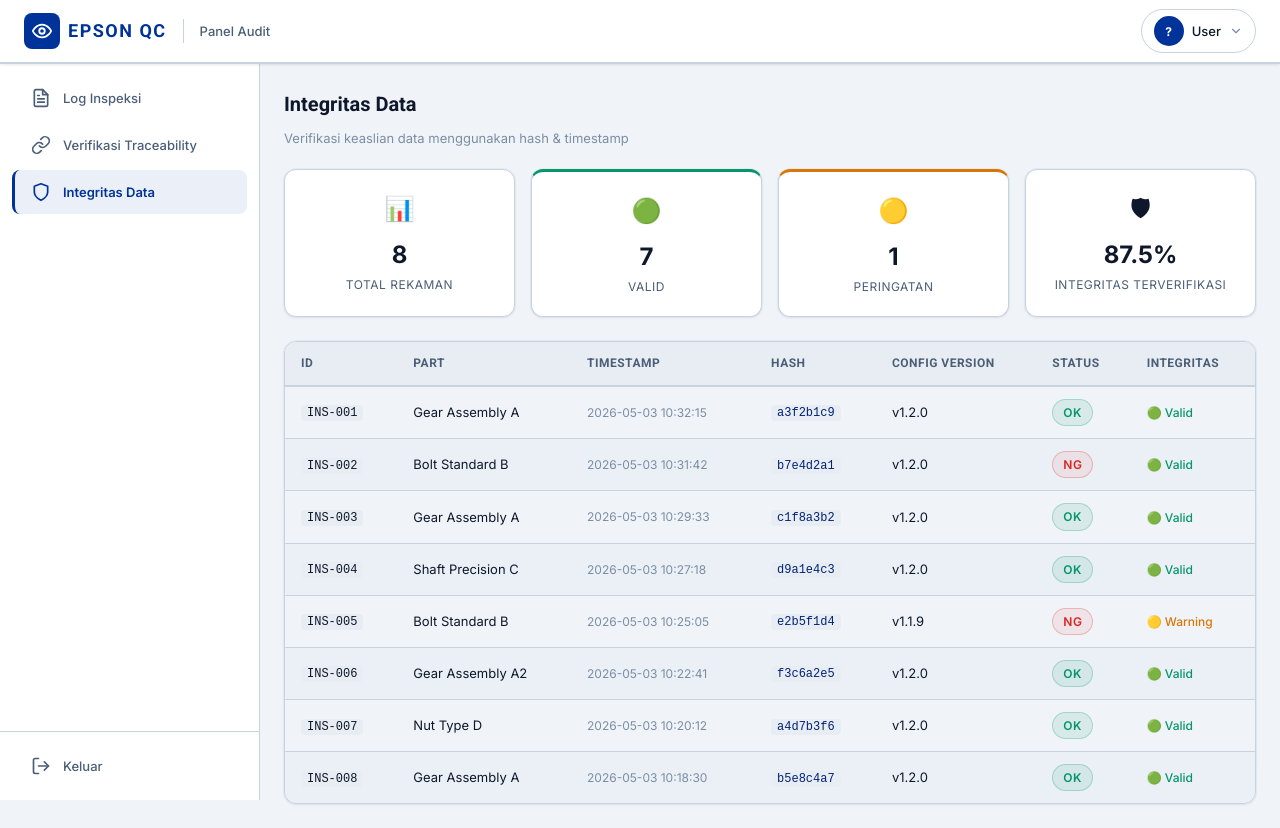
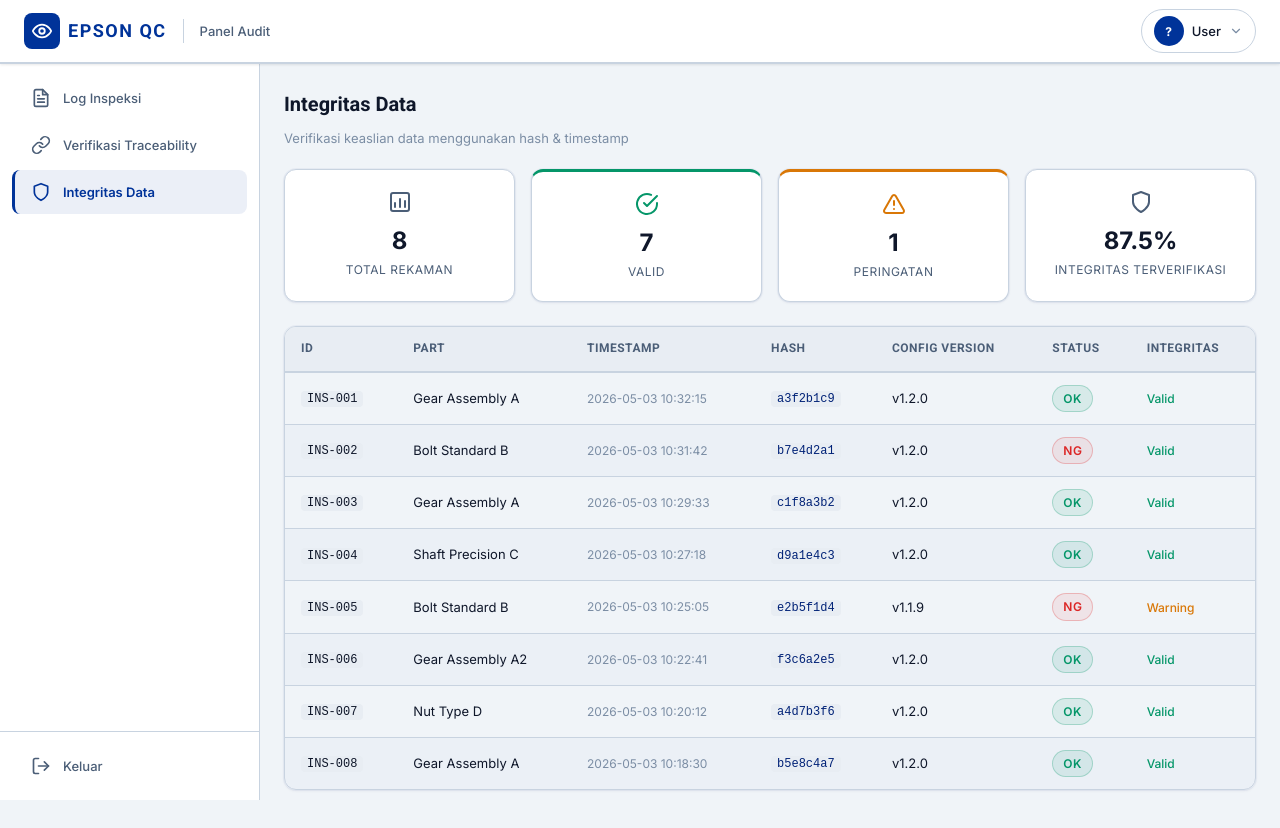
Before and after one commit to Epsight-Metrics/epsight-metric-frontend, a SvelteKit app: page /auditor/integrity in a window 1280 px wide. Built offline with nearby package versions, Linux system fonts and the light colour scheme.

Commit message:
improve ui

```diff
--- a/src/routes/auditor/integrity/+page.svelte
+++ b/src/routes/auditor/integrity/+page.svelte
@@ -19,22 +19,22 @@
   <!-- Summary Cards -->
   <div class="summary-grid">
     <div class="card summary-card">
-      <span class="summary-icon">📊</span>
+      <span class="summary-icon"><svg xmlns="http://www.w3.org/2000/svg" width="24" height="24" viewBox="0 0 24 24" fill="none" stroke="currentColor" stroke-width="2" stroke-linecap="round" stroke-linejoin="round"><rect width="18" height="18" x="3" y="3" rx="2"/><path d="M7 17v-4"/><path d="M12 17V9"/><path d="M17 17v-6"/></svg></span>
       <span class="summary-val">{totalRecords}</span>
       <span class="summary-label">{$t('auditor.total_records')}</span>
     </div>
     <div class="card summary-card ok-card">
-      <span class="summary-icon">🟢</span>
+      <span class="summary-icon"><svg xmlns="http://www.w3.org/2000/svg" width="24" height="24" viewBox="0 0 24 24" fill="none" stroke="currentColor" stroke-width="2" stroke-linecap="round" stroke-linejoin="round" class="icon-ok"><path d="M22 11.08V12a10 10 0 1 1-5.93-9.14"/><polyline points="22 4 12 14.01 9 11.01"/></svg></span>
       <span class="summary-val">{validCount}</span>
       <span class="summary-label">{$t('auditor.valid')}</span>
     </div>
     <div class="card summary-card warn-card">
-      <span class="summary-icon">🟡</span>
+      <span class="summary-icon"><svg xmlns="http://www.w3.org/2000/svg" width="24" height="24" viewBox="0 0 24 24" fill="none" stroke="currentColor" stroke-width="2" stroke-linecap="round" stroke-linejoin="round" class="icon-warn"><path d="m21.73 18-8-14a2 2 0 0 0-3.48 0l-8 14A2 2 0 0 0 4 21h16a2 2 0 0 0 1.73-3Z"/><path d="M12 9v4"/><path d="M12 17h.01"/></svg></span>
       <span class="summary-val">{warningCount}</span>
       <span class="summary-label">{$t('auditor.warning')}</span>
     </div>
     <div class="card summary-card">
-      <span class="summary-icon">🛡</span>
+      <span class="summary-icon"><svg xmlns="http://www.w3.org/2000/svg" width="24" height="24" viewBox="0 0 24 24" fill="none" stroke="currentColor" stroke-width="2" stroke-linecap="round" stroke-linejoin="round"><path d="M12 22s8-4 8-10V5l-8-3-8 3v7c0 6 8 10 8 10z"/></svg></span>
       <span class="summary-val">{integrityRate}%</span>
       <span class="summary-label">{$t('auditor.integrity_rate')}</span>
     </div>
@@ -65,7 +65,7 @@
             <td><span class="badge" class:badge-ok={record.status === 'OK'} class:badge-ng={record.status === 'NG'}>{record.status}</span></td>
             <td>
               <span class="integrity-badge" class:valid={record.integrity === 'valid'} class:warn={record.integrity === 'warning'}>
-                {record.integrity === 'valid' ? '🟢 Valid' : '🟡 Warning'}
+                {record.integrity === 'valid' ? 'Valid' : 'Warning'}
               </span>
             </td>
           </tr>
@@ -86,7 +86,9 @@
   .summary-card:hover { transform: translateY(-2px); box-shadow: var(--shadow-md); }
   .ok-card { border-top: 3px solid var(--clr-ok); }
   .warn-card { border-top: 3px solid var(--clr-warning); }
-  .summary-icon { font-size: 1.5rem; margin-bottom: var(--sp-2); }
+  .summary-icon { display: flex; color: var(--clr-text-muted); margin-bottom: var(--sp-2); }
+  .icon-ok { color: var(--clr-ok); }
+  .icon-warn { color: var(--clr-warning); }
   .summary-val { font-size: var(--fs-2xl); font-weight: var(--fw-bold); }
   .summary-label { font-size: var(--fs-xs); color: var(--clr-text-muted); text-transform: uppercase; letter-spacing: 0.5px; }
   .dim { color: var(--clr-text-dim); font-size: var(--fs-xs); }
--- a/src/routes/manager/alerts/+page.svelte
+++ b/src/routes/manager/alerts/+page.svelte
@@ -49,7 +49,7 @@
     {#each alerts as alert}
       <div class="alert-card animate-fade-in">
         <div class="alert-header">
-          <span class="alert-icon">⚠️</span>
+          <span class="alert-icon"><svg xmlns="http://www.w3.org/2000/svg" width="20" height="20" viewBox="0 0 24 24" fill="none" stroke="currentColor" stroke-width="2" stroke-linecap="round" stroke-linejoin="round"><path d="m21.73 18-8-14a2 2 0 0 0-3.48 0l-8 14A2 2 0 0 0 4 21h16a2 2 0 0 0 1.73-3Z"/><path d="M12 9v4"/><path d="M12 17h.01"/></svg></span>
           <span class="alert-time">{alert.timestamp}</span>
         </div>
         <div class="alert-body">
@@ -84,7 +84,7 @@
   .alerts-grid { display: grid; grid-template-columns: repeat(auto-fill, minmax(320px, 1fr)); gap: var(--sp-4); }
   .alert-card { background: var(--clr-surface); border: 1px solid var(--clr-border); border-left: 3px solid var(--clr-ng); border-radius: var(--radius-lg); padding: var(--sp-4); }
   .alert-header { display: flex; justify-content: space-between; align-items: center; margin-bottom: var(--sp-3); }
-  .alert-icon { font-size: 1.5rem; }
+  .alert-icon { display: flex; color: var(--clr-warning); }
   .alert-time { font-size: var(--fs-xs); color: var(--clr-text-dim); }
   .alert-part { font-size: var(--fs-md); font-weight: var(--fw-semibold); margin-bottom: var(--sp-2); }
   .alert-detail { font-size: var(--fs-sm); color: var(--clr-text-muted); margin-bottom: var(--sp-1); }
--- a/src/routes/operator/+page.svelte
+++ b/src/routes/operator/+page.svelte
@@ -306,7 +306,7 @@
           </div>
         {:else if !inspecting}
           <div class="no-result">
-            <span class="no-result-icon">📷</span>
+            <span class="no-result-icon"><svg xmlns="http://www.w3.org/2000/svg" width="48" height="48" viewBox="0 0 24 24" fill="none" stroke="currentColor" stroke-width="2" stroke-linecap="round" stroke-linejoin="round"><path d="M14.5 4h-5L7 7H4a2 2 0 0 0-2 2v9a2 2 0 0 0 2 2h16a2 2 0 0 0 2-2V9a2 2 0 0 0-2-2h-3l-2.5-3z"/><circle cx="12" cy="13" r="3"/></svg></span>
             <p>{$t('operator.waiting')}</p>
           </div>
         {/if}
@@ -648,7 +648,7 @@
     color: var(--clr-text-dim);
     gap: var(--sp-3);
   }
-  .no-result-icon { font-size: 3rem; opacity: 0.5; }
+  .no-result-icon { display: flex; opacity: 0.5; }
 
   /* History */
   .history-section {
```
